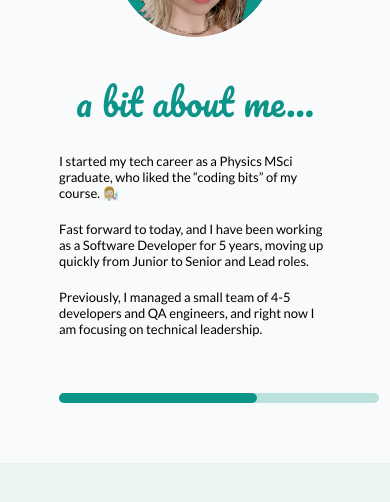
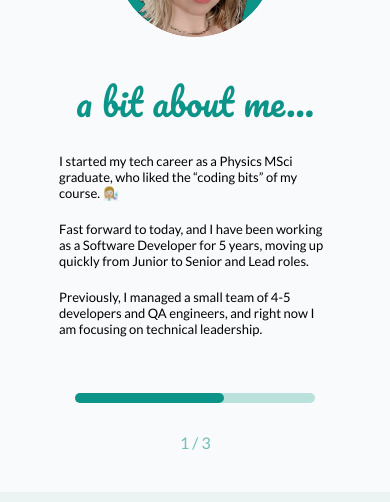
Before and after one commit to katycodesstuff/katycodesstuff-website, a React (Create React App) app in the folder ui/: page / in a window 390 px wide. Shown: the part 788-1290 px from the top of the page. Built offline with nearby package versions, Linux system fonts and the light colour scheme; no server answers.

Commit message:
Add section page number and fix responsive layouts

```diff
--- a/ui/src/components/About/About.css
+++ b/ui/src/components/About/About.css
@@ -10,6 +10,10 @@
     max-width: 600px;
     display: grid;
     grid-template-rows: auto 260px 30px;
+}
+
+.about-section:hover {
+    cursor: pointer;
 }
 
 .about-section h3 {
@@ -39,7 +43,7 @@
     justify-self: center;
     align-items: center;
     margin: 40px 180px;
-    gap: 20px;
+    gap: 10px;
     padding: 40px;
     background-color: var(--light-colour);
     border-right: var(--secondary-colour) 4px solid;
@@ -89,9 +93,27 @@
     display: none;
 }
 
+.about-section-page {
+    color: var(--tertiary-colour);
+    float: right;
+    padding-left: 10px;
+    min-width: 40px;
+}
+
 @keyframes progress {
     from {
         width: 0;
+    }
+}
+
+/* Mobile view */
+@media only screen and (max-width: 1200px) {
+    .about-section p {
+        font-size: 12px;
+    }
+
+    .about-section ul {
+        font-size: 12px;
     }
 }
 
@@ -131,4 +153,22 @@
     .katy {
         min-height: 160px;
     }
+
+    .about-section {
+        justify-items: center;
+    }
+
+    .about-section-bar {
+        width: 60%;
+    }
+
+    .about-section-timeout-bar {
+        width: 100%;
+        margin: 0px;
+    }
+
+    .about-section-progress-bar {
+        width: 100%;
+        margin: 0px;
+    }
 }
--- a/ui/src/components/About/About.tsx
+++ b/ui/src/components/About/About.tsx
@@ -60,7 +60,6 @@ function About() {
             setprogressBarClass('')
             setTimeout(() => {
                 animateProgressBar()
-                console.log('animate progress bar')
             }, 20)
             changeSection()
          }, timeoutSecs*1000)
@@ -74,13 +73,15 @@ function About() {
     return (
         <div id='about'>
             <div className='about-container'>
+                <span className='about-section-page'>{section+1} / {content.length}</span>
                 <div className='about-section'
                     onMouseOver={() => pauseChangingSections()}
                     onMouseLeave={() => resumeChangingSections()}
                     onClick={() => changeSection()}>
-                    <h3>a bit about me... </h3>
-                    <div>{content[section]}</div>
-                    <div>
+                    <h3>a bit about me...</h3>
+                    <div>{content[section]}
+                    </div>
+                    <div className='about-section-bar'>
                         <div className='about-section-timeout-bar'></div>
                         <div className={`about-section-progress-bar ${progressBarClass}`}></div>
                     </div>
```
